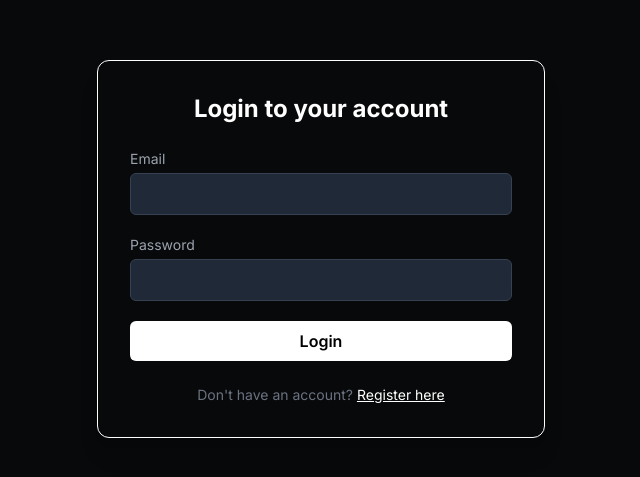
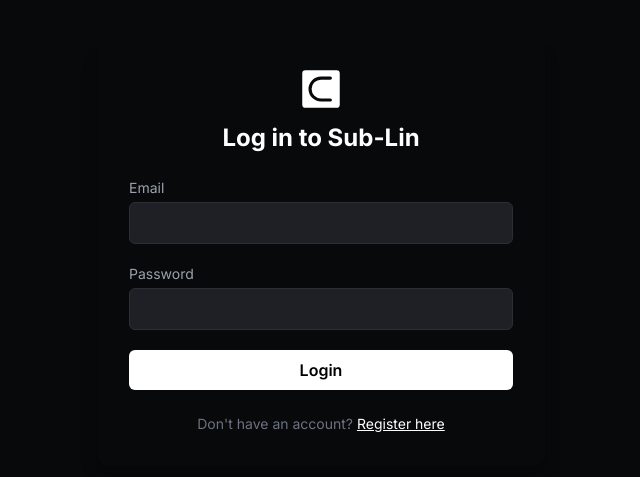
Before and after one commit to danipoav/Subs-app, a React (Vite) app: page /login in a window 1280 px wide. Shown: the part 151-628 px from the top of the page, without its empty margins (319-959 px from the left). Built offline with nearby package versions, Linux system fonts and the light colour scheme.

Commit message:
Changing log in styles

```diff
--- a/src/components/pages/LoginPage.tsx
+++ b/src/components/pages/LoginPage.tsx
@@ -1,4 +1,6 @@
 import { useState } from "react";
+import { PiSubsetProperOfFill } from "react-icons/pi";
+
 
 export default function LoginPage() {
   const [email, setEmail] = useState("");
@@ -11,10 +13,13 @@ export default function LoginPage() {
   };
 
   return (
-          <div className=" min-h-screen flex items-center justify-center px-4" style={{ background: "#08090a" }}>
+    <div className=" min-h-screen flex items-center justify-center px-4" style={{ background: "#08090a" }}>
 
-      <div className="border border-white p-8 rounded-xl shadow-xl w-full max-w-md">
-        <h2 className="text-2xl font-bold text-white mb-6 text-center">Login to your account</h2>
+      <div className=" p-8 rounded-xl shadow-xl w-full max-w-md">
+        <div className=" flex justify-center align-middle pb-2">
+        <PiSubsetProperOfFill size={50} color="white"/>
+        </div>
+        <h2 className="text-2xl font-bold text-white mb-6 text-center">Log in to Sub-Lin</h2>
 
         <form onSubmit={handleSubmit} className="space-y-5">
           <div>
@@ -26,7 +31,8 @@ export default function LoginPage() {
               type="email"
               value={email}
               onChange={(e) => setEmail(e.target.value)}
-              className="w-full bg-gray-800 text-white border border-gray-700 rounded-md px-4 py-2 focus:outline-none focus:ring-2 focus:ring-white"
+              className="w-full bg-gray-800 text-white border border-gray-700 rounded-md px-4 py-2 focus:outline-none focus:ring-2 focus:ring-gray-600"
+              style={{background:"rgb(30, 32, 37)",border:"1px solid rgb(44, 46, 51)"}}
               required
             />
           </div>
@@ -40,7 +46,8 @@ export default function LoginPage() {
               type="password"
               value={password}
               onChange={(e) => setPassword(e.target.value)}
-              className="w-full bg-gray-800 text-white border border-gray-700 rounded-md px-4 py-2 focus:outline-none focus:ring-2 focus:ring-white"
+              className="w-full bg-gray-800 text-white border border-gray-700 rounded-md px-4 py-2 focus:outline-none focus:ring-2 focus:ring-gray-600"
+              style={{background:"rgb(30, 32, 37)",border:"1px solid rgb(44, 46, 51)"}}
               required
             />
           </div>
```
